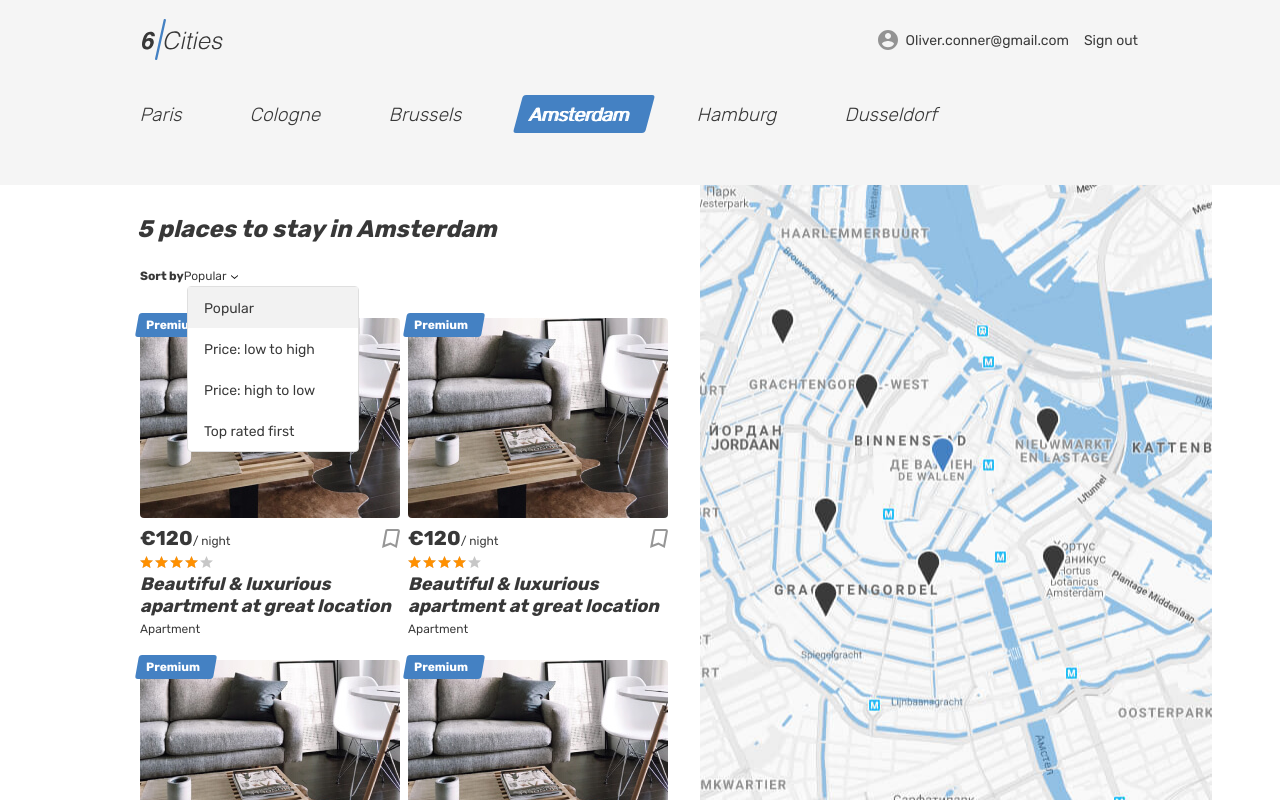
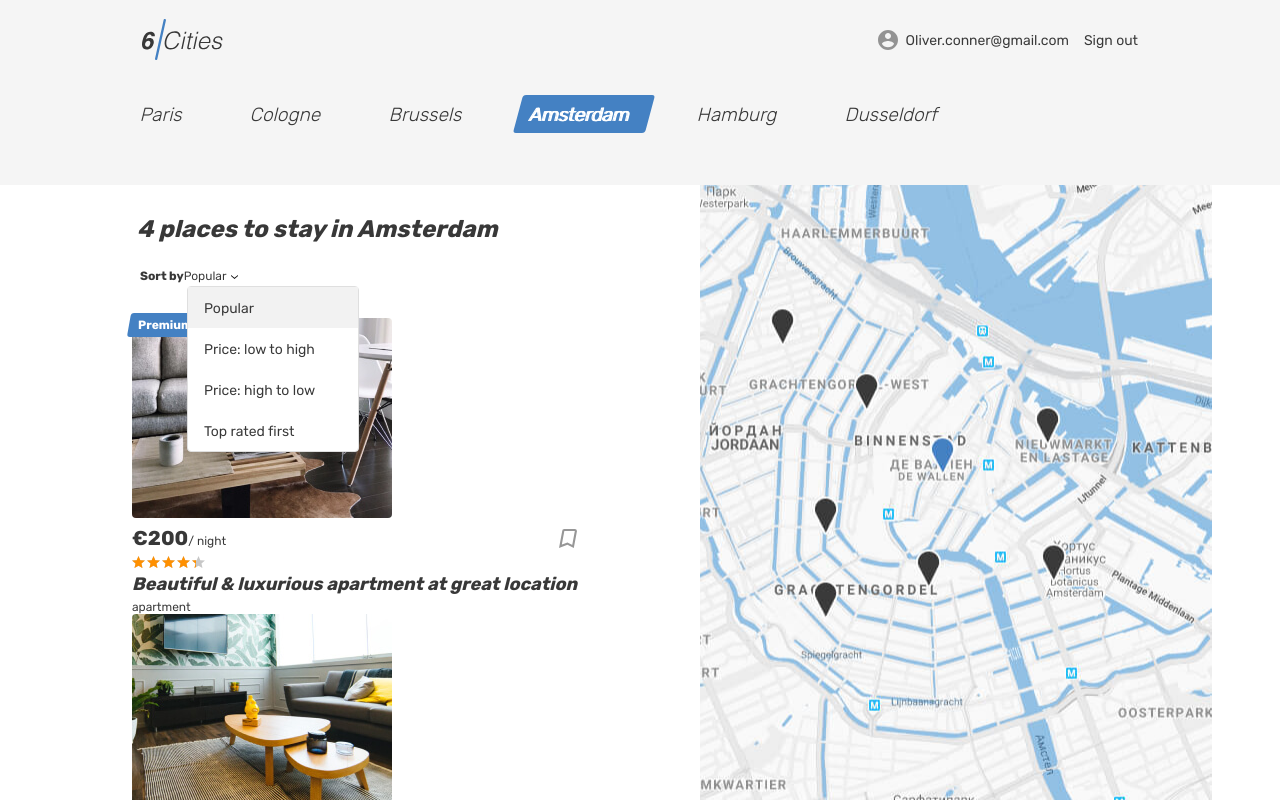
Before and after one commit to Alexmasya97/six-sities, a React (Create React App) app: page / in a window 1280 px wide. Built offline with nearby package versions, Linux system fonts and the light colour scheme.

Commit message:
module4 (#2)

```diff
--- a/src/components/app/app.tsx
+++ b/src/components/app/app.tsx
@@ -1,4 +1,7 @@
 import { Routes, Route, BrowserRouter } from 'react-router-dom';
+
+import type { Offer } from '../../types/types';
+
 import { AppRoute, AuthorizationStatus } from '../../const';
 import { Main } from '../../pages/main/main';
 import { Login } from '../../pages/login/login';
@@ -9,40 +12,27 @@ import PrivateRoute from '../private-route/private-route';
 
 
 type AppProps = {
-  offersCount: number;
+  offers: Offer[];
 }
 
-function App({ offersCount }: AppProps): JSX.Element {
-  return (
+const App = ({ offers }: AppProps): JSX.Element => (
   <BrowserRouter>
     <Routes>
-        <Route
-          path={AppRoute.Root}
-          element={<Main offersCount={offersCount} />}
-        />
-        <Route
-          path={AppRoute.Login}
-          element={<Login />}
-        />
-        <Route
-          path={AppRoute.Favorites}
+      <Route index element={<Main offers={offers} />}/>
+      <Route path={AppRoute.Login} element={<Login />} />
+      <Route path={`${AppRoute.Property}/:id`} element={<Property />} />
+      <Route path={AppRoute.Favorites}
         element={
           <PrivateRoute
-              authorizationStatus={AuthorizationStatus.NoAuth}
+            authorizationStatus={AuthorizationStatus.Auth}
           >
-              <Favorites />
+            <Favorites offers={offers} />
           </PrivateRoute>
         }
       />
-        <Route
-          path={AppRoute.Property}
-          element={<Property />}
-        />
       <Route path="*" element={<NotFound />} />
-
     </Routes>
   </BrowserRouter>
 );
-}
 
 export default App;
--- /dev/null
+++ b/src/components/card-list/card-list.tsx
@@ -0,0 +1,38 @@
+import { useState } from 'react';
+
+import type { Offer } from '../../types/types';
+
+import Card from '../card/card';
+
+type CardListProps = {
+    offers: Offer[];
+};
+
+const CardList = ({ offers }: CardListProps): JSX.Element => {
+  // Переменная activeOffer понадобится позже
+  // eslint-disable-next-line @typescript-eslint/no-unused-vars
+  const [activeOffer, setActiveOffer] = useState<number | null>(null);
+
+  const handleCardMouseMove = (id: number) => {
+    setActiveOffer(id);
+  };
+
+  const handleCardMouseLeave = () => {
+    setActiveOffer(null);
+  };
+
+  return (
+    <div className="cities__places-list places__list tabs__content">
+      {offers.map((offer) => (
+        <Card
+          key={offer.id}
+          {...offer}
+          onMouseMove={handleCardMouseMove}
+          onMouseLeave={handleCardMouseLeave}
+        />
+      ))}
+    </div>
+  );
+};
+
+export default CardList;
--- a/src/components/card/card.tsx
+++ b/src/components/card/card.tsx
@@ -1,20 +1,63 @@
-const Card = (): JSX.Element => (
-  <article className="cities__place-card place-card">
+import type { Offer } from '../../types/types';
+
+import { AppRoute, MAX_PERCENT_STARS_WIDTH, STARS_COUNT } from '../../const';
+
+type CardProps = Offer & {
+  onMouseMove?: (id: number) => void;
+  onMouseLeave?: () => void;
+  place?: 'cities' | 'favorites';
+};
+
+const Card = ({
+  id,
+  price,
+  rating,
+  title,
+  isPremium,
+  isFavorite,
+  previewImage,
+  type,
+  place = 'cities',
+  onMouseMove = () => void 0,
+  onMouseLeave = () => void 0,
+}: CardProps): JSX.Element => {
+  const handleMouseMove = () => {
+    onMouseMove(id);
+  };
+
+  return (
+    <article
+      className={`${place}__card place-card`}
+      onMouseMove={handleMouseMove}
+      onMouseLeave={onMouseLeave}
+    >
+      {isPremium && (
         <div className="place-card__mark">
           <span>Premium</span>
         </div>
-    <div className="cities__image-wrapper place-card__image-wrapper">
+      )}
+      <div className={`${place}__image-wrapper place-card__image-wrapper`}>
         <a href="#">
-        <img className="place-card__image" src="img/apartment-01.jpg" width="260" height="200" alt="Place image"/>
+          <img
+            className="place-card__image"
+            src={previewImage}
+            width="260"
+            height="200"
+            alt="Place image"
+          />
         </a>
       </div>
       <div className="place-card__info">
         <div className="place-card__price-wrapper">
           <div className="place-card__price">
-          <b className="place-card__price-value">&euro;120</b>
+            <b className="place-card__price-value">&euro;{price}</b>
             <span className="place-card__price-text">&#47;&nbsp;night</span>
           </div>
-        <button className="place-card__bookmark-button button" type="button">
+          <button
+            className={`place-card__bookmark-button button${isFavorite ? ' place-card__bookmark-button--active' : ''
+            }`}
+            type="button"
+          >
             <svg className="place-card__bookmark-icon" width="18" height="19">
               <use xlinkHref="#icon-bookmark"></use>
             </svg>
@@ -23,15 +66,22 @@ const Card = (): JSX.Element => (
         </div>
         <div className="place-card__rating rating">
           <div className="place-card__stars rating__stars">
-          <span style={{ width: '80%' }}></span>
+            <span
+              style={{
+                width: `${(MAX_PERCENT_STARS_WIDTH * rating) / STARS_COUNT}%`,
+              }}
+            >
+            </span>
             <span className="visually-hidden">Rating</span>
           </div>
         </div>
         <h2 className="place-card__name">
-        <a href="#">Beautiful &amp; luxurious apartment at great location</a>
+          <a href={`${AppRoute.Property}/${id}`}>{title}</a>
         </h2>
-      <p className="place-card__type">Apartment</p>
+        <p className="place-card__type">{type}</p>
       </div>
     </article>
   );
-export {Card};
+};
+
+export default Card;
--- /dev/null
+++ b/src/components/form/form.tsx
@@ -0,0 +1,73 @@
+import type { ChangeEvent } from 'react';
+
+import { Fragment, useState } from 'react';
+
+import { STARS_COUNT } from '../../const';
+
+const Form = () => {
+  const [text, setText] = useState<string>('');
+  const [rating, setRating] = useState<number | null>(null);
+
+  const handleTextareaChange = (e: ChangeEvent<HTMLTextAreaElement>) => {
+    setText(e.target.value);
+  };
+
+  const handleInputChange = (e: ChangeEvent<HTMLInputElement>) => {
+    setRating(Number(e.target.value));
+  };
+
+  return (
+    <form className="reviews__form form" action="#" method="post">
+      <label className="reviews__label form__label" htmlFor="review">
+                Your review
+      </label>
+      <div className="reviews__rating-form form__rating">
+        {Array.from({ length: STARS_COUNT}, (_,i) => (
+          <Fragment key={`Star ${STARS_COUNT - i}`}>
+            <input
+              className="form__rating-input visually-hidden"
+              name="rating"
+              defaultValue={STARS_COUNT - i}
+              id={`${STARS_COUNT - i}-stars`}
+              type="radio"
+              checked={STARS_COUNT - i === rating}
+              onChange={handleInputChange}
+            />
+            <label
+              htmlFor={`${STARS_COUNT - i}-stars`}
+              className="reviews__rating-label form__rating-label"
+            >
+              <svg className="form__star-image" width={37} height={33}>
+                <use xlinkHref="#icon-star" />
+              </svg>
+            </label>
+          </Fragment>
+        ))}
+      </div>
+      <textarea
+        className="reviews__textarea form__textarea"
+        id="review"
+        name="review"
+        placeholder="Tell how was your stay, what you like and what can be improved"
+        value={text}
+        onChange={handleTextareaChange}
+      />
+      <div className="reviews__button-wrapper">
+        <p className="reviews__help">
+            To submit review please make sure to set{' '}
+          <span className="reviews__star">rating</span> and describe your stay
+            with at least <b className="reviews__text-amount">50 characters</b>.
+        </p>
+        <button
+          className="reviews__submit form__submit button"
+          type="submit"
+          disabled
+        >
+            Submit
+        </button>
+      </div>
+    </form>
+  );
+};
+
+export default Form;
--- a/src/const.ts
+++ b/src/const.ts
@@ -1,3 +1,6 @@
+export const STARS_COUNT = 5;
+export const MAX_PERCENT_STARS_WIDTH = 100;
+
 export enum AppRoute {
   Root = '/',
   Login = '/login',
--- a/src/index.tsx
+++ b/src/index.tsx
@@ -1,8 +1,8 @@
 import React from 'react';
 import ReactDOM from 'react-dom/client';
 import App from './components/app/app';
+import offers from './mocks/offers';
 
-const CARDS_COUNT = 5;
 
 const root = ReactDOM.createRoot(
   document.getElementById('root') as HTMLElement,
@@ -10,6 +10,9 @@ const root = ReactDOM.createRoot(
 
 root.render(
   <React.StrictMode>
-    <App offersCount={CARDS_COUNT} />
+    <App
+
+      offers={offers}
+    />
   </React.StrictMode>,
 );
--- /dev/null
+++ b/src/mocks/offers.ts
@@ -0,0 +1,58 @@
+import { Offer } from '../types/types';
+
+const offers: Offer[] = [
+  {
+    id: 1,
+    price: 200,
+    rating: 4.4,
+    title: 'Beautiful & luxurious apartment at great location',
+    isPremium: true,
+    isFavorite: false,
+    previewImage: 'img/apartment-01.jpg',
+    type: 'apartment',
+    city: {
+      name: 'Amsterdam'
+    }
+  },
+  {
+    id: 2,
+    price: 20,
+    rating: 3.4,
+    title: 'A apartment at great location beautiful',
+    isPremium: false,
+    isFavorite: false,
+    previewImage: 'img/apartment-02.jpg',
+    type: 'room',
+    city: {
+      name: 'Paris'
+    }
+  },
+  {
+    id: 3,
+    price: 100,
+    rating: 5.0,
+    title: 'Great location apartment at great location',
+    isPremium: true,
+    isFavorite: true,
+    previewImage: 'img/apartment-03.jpg',
+    type: 'house',
+    city: {
+      name: 'Paris'
+    }
+  },
+  {
+    id: 4,
+    price: 100,
+    rating: 3.2,
+    title: 'Luxurious & beautiful apartment at great location',
+    isPremium: false,
+    isFavorite: true,
+    previewImage: 'img/apartment-01.jpg',
+    type: 'hotel',
+    city: {
+      name: 'Amsterdam'
+    }
+  },
+];
+
+export default offers;
--- a/src/pages/main/main.tsx
+++ b/src/pages/main/main.tsx
@@ -1,10 +1,11 @@
-import { Card } from '../../components/card/card';
+import CardList from '../../components/card-list/card-list';
+import { Offer } from '../../types/types';
 
 type MainProps = {
-  offersCount: number;
+  offers: Offer[];
 }
 
-const Main = ({ offersCount = 0 }: MainProps): JSX.Element => (
+const Main = ({ offers }: MainProps): JSX.Element => (
 
   <div className="page page--gray page--main">
     <header className="header">
@@ -77,7 +78,7 @@ const Main = ({ offersCount = 0 }: MainProps): JSX.Element => (
         <div className="cities__places-container container">
           <section className="cities__places places">
             <h2 className="visually-hidden">Places</h2>
-            <b className="places__found">{offersCount} places to stay in Amsterdam</b>
+            <b className="places__found">{offers.length} places to stay in Amsterdam</b>
             <form className="places__sorting" action="#" method="get">
               <span className="places__sorting-caption">Sort by</span>
               <span className="places__sorting-type" tabIndex={0}>
@@ -93,8 +94,8 @@ const Main = ({ offersCount = 0 }: MainProps): JSX.Element => (
                 <li className="places__option" tabIndex={0}>Top rated first</li>
               </ul>
             </form>
+            <CardList offers={offers} />
             <div className="cities__places-list places__list tabs__content">
-              {Array.from({ length: offersCount }, () => <Card />)}
             </div>
           </section>
           <div className="cities__right-section">
--- /dev/null
+++ b/src/types/types.ts
@@ -0,0 +1,13 @@
+export type Offer = {
+  id: number;
+  price: number;
+  rating: number;
+  title: string;
+  isPremium: boolean;
+  isFavorite: boolean;
+  previewImage: string;
+  type: 'apartment' | 'room' | 'house' | 'hotel';
+  city: {
+      name: string;
+  };
+}
```
Also changed, not shown: src/pages/favorites/favorites.tsx (+11 -4 lines), src/pages/property/property.tsx (+3 -46 lines). Lines whose indentation alone changed are shown as unchanged.
